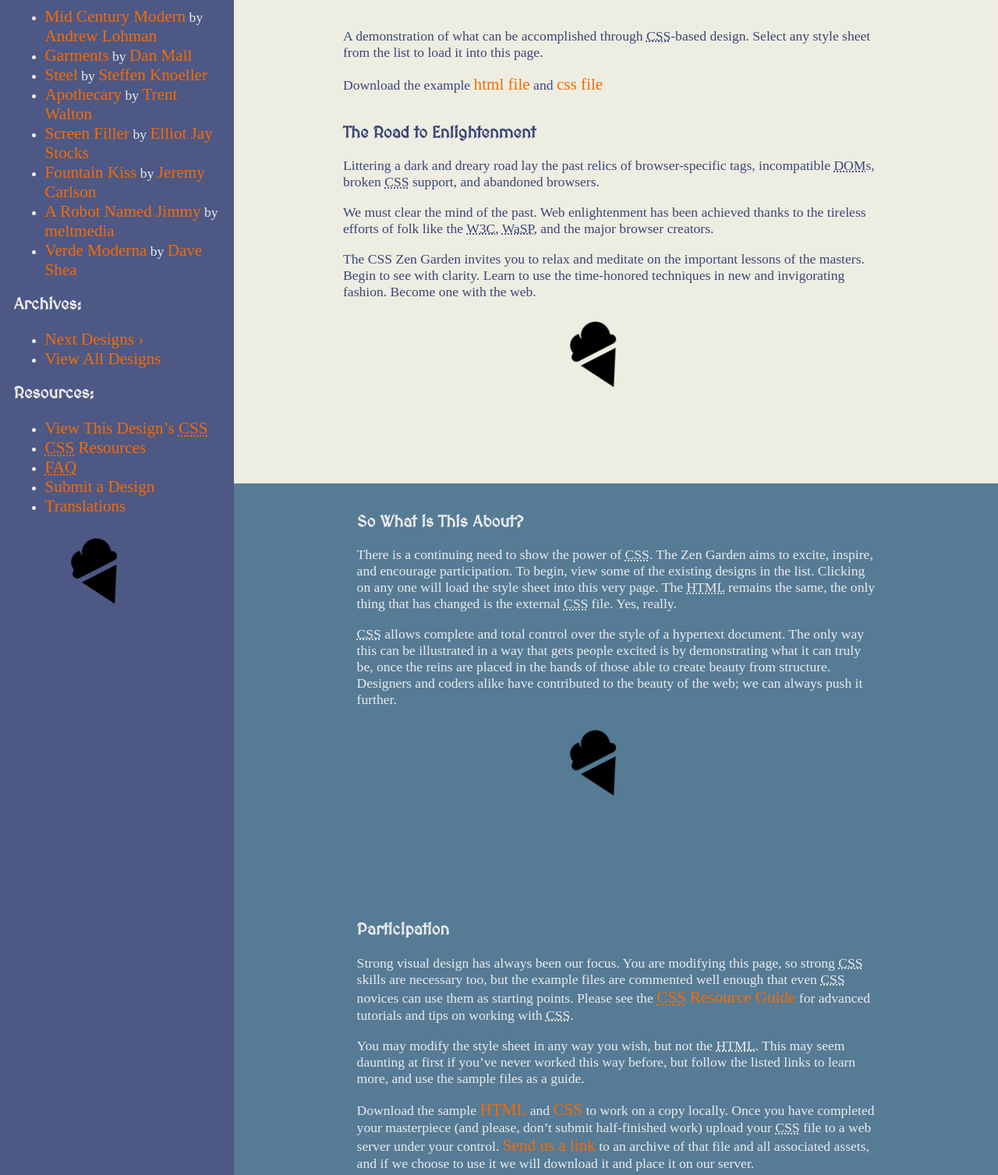
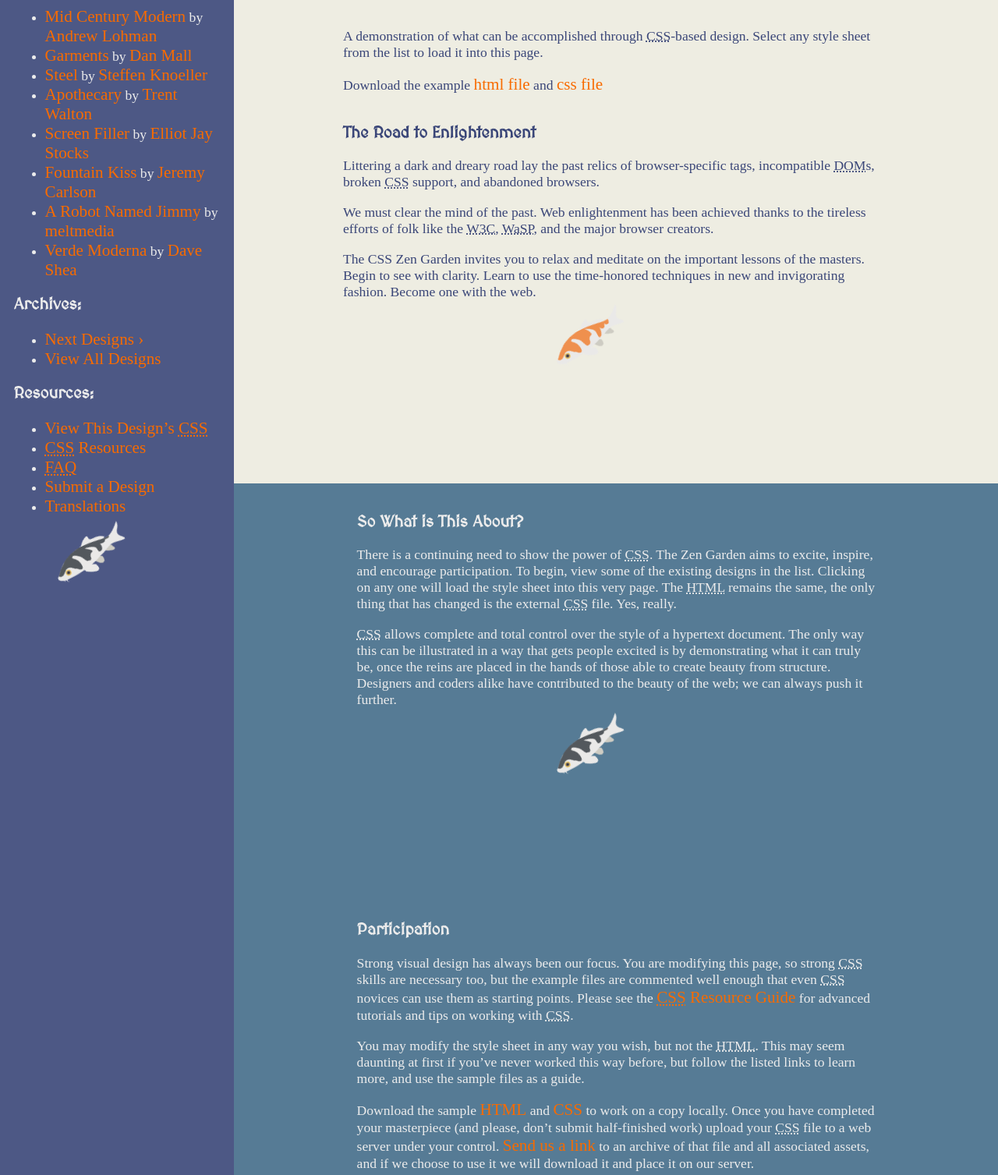
Before and after one commit to shady910/zenGarden, a website: page index.html in a window 1280 px wide. Shown: the part 73-1580 px from the top of the page at 78% size. Drawn offline with Linux system fonts and the light colour scheme.

Commit message:
Koi svg added to the site and animation

```diff
--- a/scss/partials/_zenGarden.scss
+++ b/scss/partials/_zenGarden.scss
@@ -10,7 +10,7 @@
 		display: block;
 		height: 200px;
 		width: 100px;
-		background-image: url('../../images/_ionicons_svg_md-ice-cream.svg');
+		background-image: url('../../images/OrangeKoi.svg');
 		background-repeat: no-repeat;
 
 		// animation
@@ -50,7 +50,7 @@ header {
 		height: 200px;
 		width: 100px;
 		margin: 0 auto;
-		background-image: url('../../images/_ionicons_svg_md-ice-cream.svg');
+		background-image: url('../../images/BlueKoi.svg');
 		background-repeat: no-repeat;
 
 		// animation
@@ -65,7 +65,7 @@ header {
 		height: 200px;
 		width: 100px;
 		margin: 0 auto;
-		background-image: url('../../images/_ionicons_svg_md-ice-cream.svg');
+		background-image: url('../../images/OrangeKoi.svg');
 		background-repeat: no-repeat;
 
 		// animation
@@ -81,7 +81,7 @@ header {
 		height: 200px;
 		width: 100px;
 		margin: 0 auto;
-		background-image: url('../../images/_ionicons_svg_md-ice-cream.svg');
+		background-image: url('../../images/BlueKoi.svg');
 		background-repeat: no-repeat;
 
 		// animation
@@ -101,7 +101,7 @@ p[role="contentinfo"] {
 		height: 200px;
 		width: 100px;
 		margin: 0 auto;
-		background-image: url('../../images/_ionicons_svg_md-ice-cream.svg');
+		background-image: url('../../images/OrangeKoi.svg');
 		background-repeat: no-repeat;
 
 		// animation
@@ -123,7 +123,7 @@ p[role="contentinfo"] {
 		height: 200px;
 		width: 100px;
 		margin: 0 auto;
-		background-image: url('../../images/_ionicons_svg_md-ice-cream.svg');
+		background-image: url('../../images/BlueKoi.svg');
 		background-repeat: no-repeat;
 
 		// animation
```
Also changed, not shown: images/BlueKoi.svg (added), images/OrangeKoi.svg (added), style.css, 1 other file.
